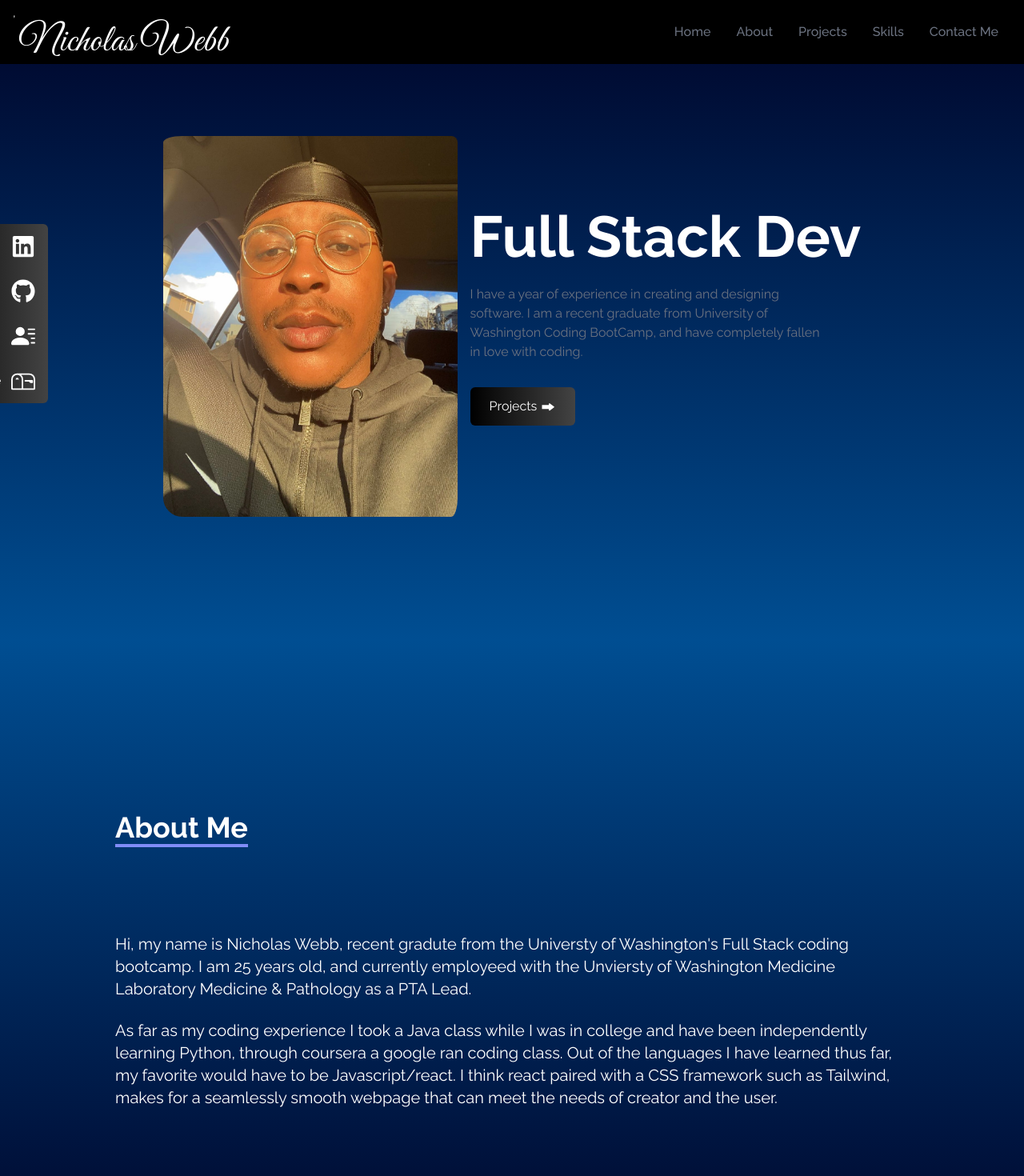
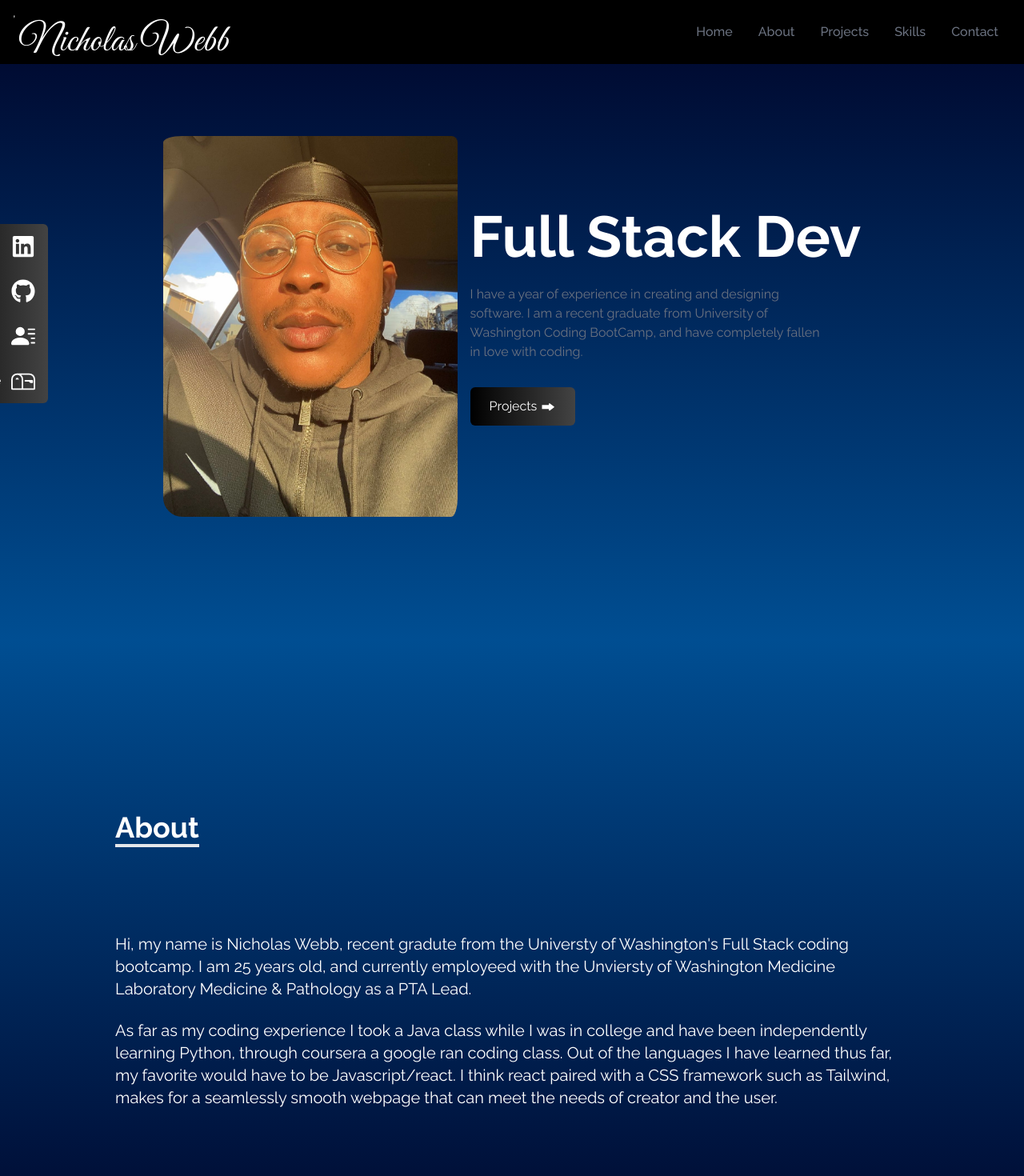
Before and after one commit to Kingnick253/Portolio-rework, a React (Create React App) app: page / in a window 1280 px wide. Shown: the top 1470 px of the page at 80% size. Built offline with nearby package versions, Linux system fonts and the light colour scheme.

Commit message:
fixing errors

```diff
--- a/src/components/NavBarData.js
+++ b/src/components/NavBarData.js
@@ -20,7 +20,7 @@ const Links =[
     },
     {
         id: 5,
-        link: "Contact Me",
+        link: "Contact",
     },
 
 
--- a/src/components/Navbar.js
+++ b/src/components/Navbar.js
@@ -2,6 +2,7 @@ import React, { useState } from "react";
 // font awesome icons
 import { FaBars, FaTimes } from "react-icons/fa";
 import Links from "./NavBarData";
+import { Link } from "react-scroll";
 
 const Navbar = () => {
   const [nav, setNav] = useState(false);
@@ -24,7 +25,7 @@ const Navbar = () => {
             key={id}
             className="px-4 cursor-pointer font-medium text-gray-500 hover:scale-105 duration-200"
           >
-            {link}
+            <Link to={link} smooth duration={500}>{link}</Link>
           </li>
           </a>
         ))}
@@ -44,7 +45,7 @@ const Navbar = () => {
 
                         key ={id}
                         className="px-4 cursor-pointer capitalize py-6 text-4xl" >
-                        {link}
+                        <Link onClick={() => setNav(!nav)} to={link} smooth duration={500}>{link}</Link>
                     </li>
              ))}
         </ul>
--- a/src/components/Projects.js
+++ b/src/components/Projects.js
@@ -1,10 +1,9 @@
 import React from "react";
-import PaperBoy from "../images/paperboy.png";
 import ProjectsData from "./ProjectsData";
 const Projects = () => {
   return (
     <div
-      name="projects"
+      name="Projects"
       className="bg-gradient-to-b from-FrostOne to-FrostTwo text-white md:h-screen"
     >
       <div className="max-w-screen-lg flex flex-col p-4 mx-auto w-full h-full justify-center">
@@ -39,8 +38,8 @@ const Projects = () => {
                   rel="noreferrer"
                   className="w-1/2 px-6 py-3 m-4 duration-200 hover: scale-105"
                 >
-                  {" "}
                   App
+
                 </a>
               </div>
             </div>
--- a/src/pages/About.js
+++ b/src/pages/About.js
@@ -2,12 +2,12 @@ import React from 'react'
 
 const About = () => {
   return (
-    <div class= 'about' className='w-full h-screen bg-gradient-to-b from-FrostTwo to-FrostOne text-white'>
+    <div name= 'About' className='w-full h-screen bg-gradient-to-b from-FrostTwo to-FrostOne text-white'>
         <div className='flex max-w-screen-lg p-4 mx-auto flex-col justify-center w-full h-full' >
             <div className='pb-8'>
 
-                <p className='text-4xl font-bold inline border-b-4 border-indigo-400'>
-                    About Me
+                <p className='text-4xl font-bold inline border-b-4 '>
+                    About
                 </p>
 
             </div>
--- a/src/pages/ContactMe.js
+++ b/src/pages/ContactMe.js
@@ -2,7 +2,7 @@ import React from 'react'
 
 const ContactMe = () => {
   return (
-    <div name='contact' className='w-full h-screen bg-gradient-to-b from-FrostOne to-FrostTwo  p-4 text-white'>
+    <div name='Contact' className='w-full h-screen bg-gradient-to-b from-FrostOne to-FrostTwo  p-4 text-white'>
         <div className='flex flex-col p-4 justify-center max-w-screen-lg mx-auto h-full'>
             <div className='pb-8'>
                 <p className='text-4xl font-bold inline border-b-4'>Contact</p>
--- a/src/pages/Home.js
+++ b/src/pages/Home.js
@@ -1,24 +1,25 @@
 import React from 'react'
 import ProfilePic from '../images/profile-picture.jpg';
 import { BsForwardFill } from "react-icons/bs"
+import { Link } from 'react-scroll';
 const Home = () => {
   return (
-    <div name="About" className="h-screen w-full bg-gradient-to-b from-FrostOne to-FrostTwo text-white">
+    <div name="Home" className="h-screen w-full bg-gradient-to-b from-FrostOne to-FrostTwo text-white">
         <div className='max-w-sceen-lg mx-auto flex flex-col items-center justify-center h-full px-5 md:flex-row'>
             <div  className='flex flex-col justify-center h-full'>
-                <img src={ProfilePic} alt="Profile picture of myself with the sun hitting my skin" className= "  h-auto w-96 mx-auto pr-4 pt-4 rounded-3xl md:min-h"/>
+                <img src={ProfilePic} alt=" myself with the sun hitting my skin" className= "  h-auto w-96 mx-auto pr-4 pt-4 rounded-3xl md:min-h"/>
             </div>
             <div>
                 <h2 className='text-4xl sm:text-7xl font-bold'>Full Stack Dev </h2>
                 <p className= " text-gray-500  py-6 max-w-md">I have a year of experience in creating and designing software. I am a recent graduate from University of Washington Coding BootCamp, and have completely fallen in love with coding.</p>
 
                 <div>
-                    <button className="group text-white w-fit px-6 py-3 my-2 flex items-center rounded-md bg-gradient-to-r from-DeepOne to-DeepTwo  hover:from-OrangeOne hover:to-OrangeTwo">
+                    <Link to="Projects" smooth duration={500} className="group cursor-pointer text-white w-fit px-6 py-3 my-2 flex items-center rounded-md bg-gradient-to-r from-DeepOne to-DeepTwo  hover:from-OrangeOne hover:to-OrangeTwo">
                         Projects
-                        <span className='group-hover:rotate-90 duration-300'>
+                        <span className=' cursor-pointer group-hover:rotate-90 duration-300'>
                             <BsForwardFill  size={20} className="ml-1"/>
                         </span>
-                    </button>
+                    </Link>
                 </div>
             </div>
         </div>
--- a/src/pages/Skills.js
+++ b/src/pages/Skills.js
@@ -5,7 +5,7 @@ import SkillsData from "../components/SkillsData";
 
 const Skills = () => {
   return (
-    <div id="skills">
+    <div id="Skills">
       <div className="bg-gradient-to-b from-FrostTwo to-FrostOne w-full h-screen">
         <div className="flex max-w-screen-lg mx-auto p-4 flex-col justify-center w-full h-full text-white">
           <div className="pb-8">
```
